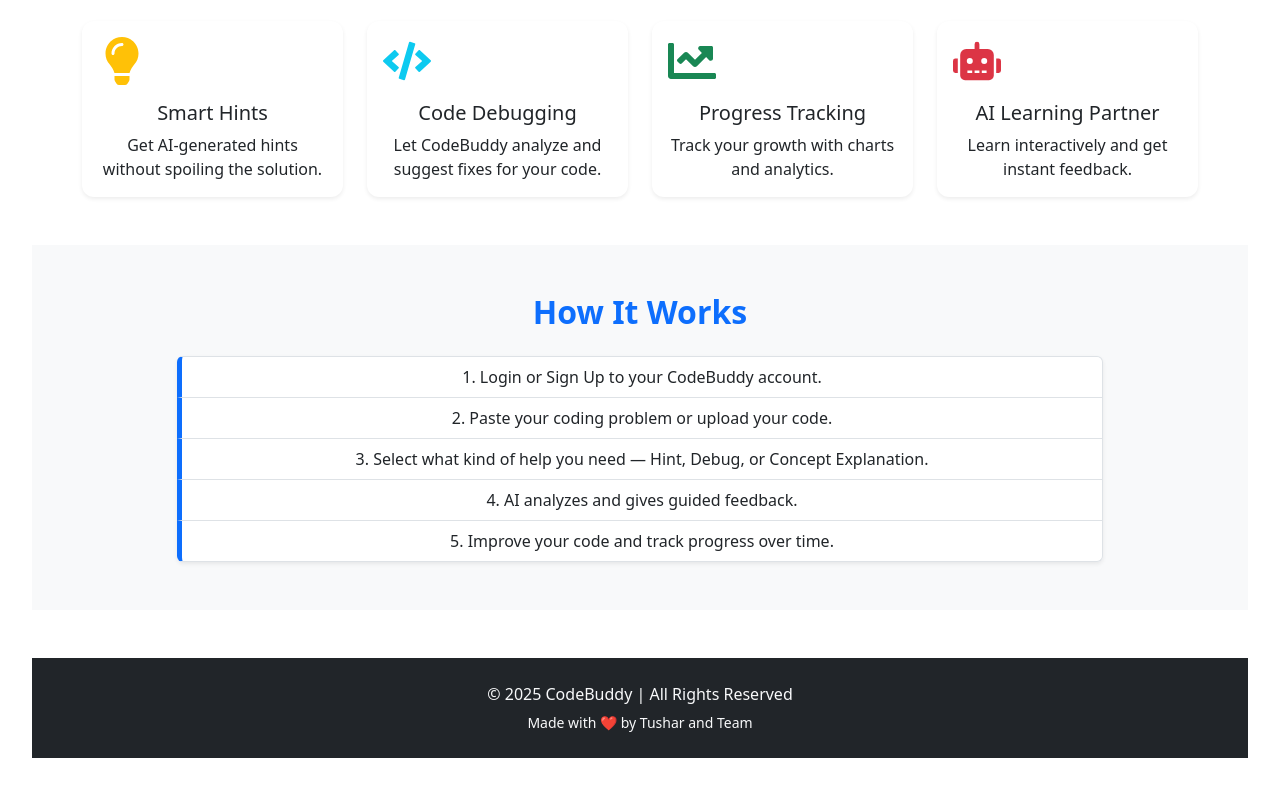
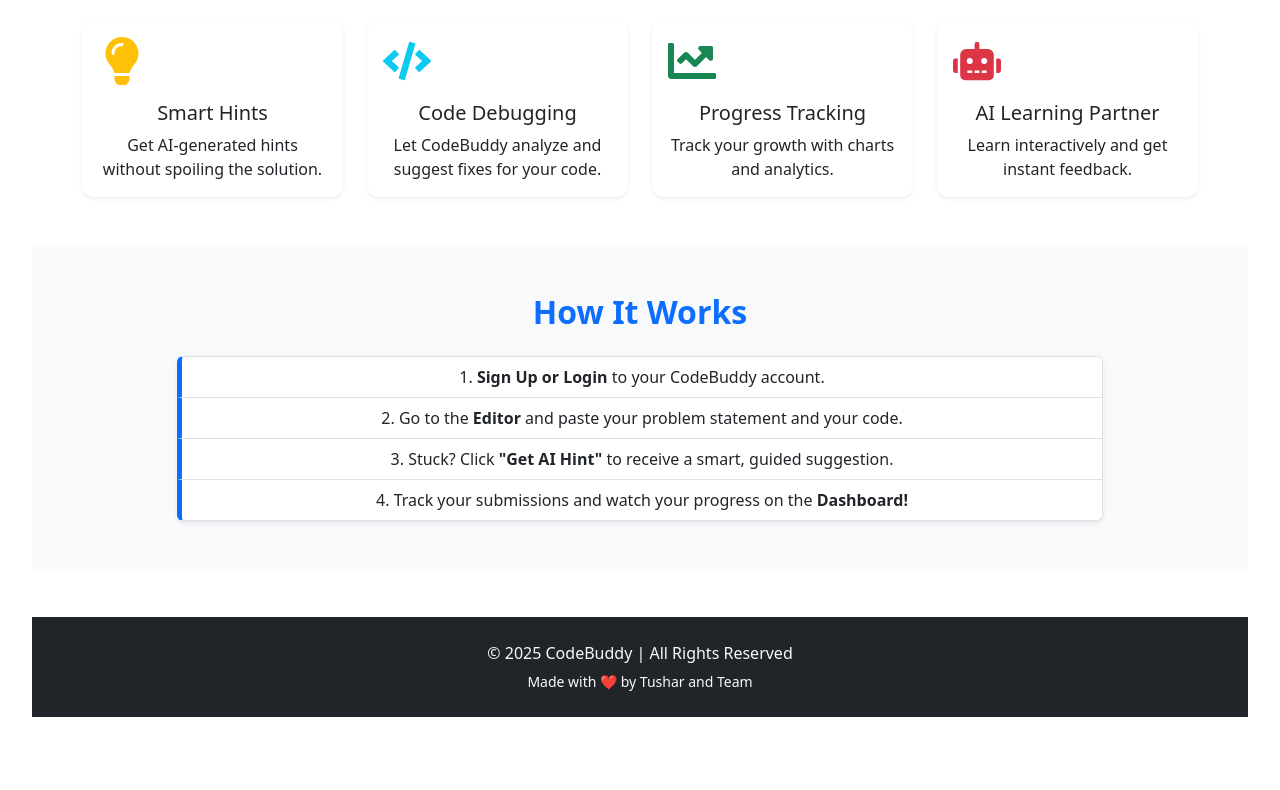
Before and after one commit to TusharG27x/codebuddy-frontend, a React (Vite) app: page / in a window 1280 px wide. Shown: the part 977-1767 px from the top of the page. After the commit the page ends 1726 px from the top, so only its background shows below. Built offline with nearby package versions, Linux system fonts and the light colour scheme; no server answers.

Commit message:
Final presentation cleanup: Update Editor, Home, and site title

```diff
--- a/src/pages/EditorPage.jsx
+++ b/src/pages/EditorPage.jsx
@@ -223,7 +223,7 @@
                 />
               </div>
 
-              <Form.Group className="mt-3">
+              {/* <Form.Group className="mt-3">
                 <Form.Label className="fw-semibold">🧪 Custom Input</Form.Label>
                 <Form.Control
                   as="textarea"
@@ -232,7 +232,7 @@
                   value={testInput}
                   onChange={(e) => setTestInput(e.target.value)}
                 />
-              </Form.Group>
+              </Form.Group> */}
 
               <div className="d-flex justify-content-between align-items-center mt-3">
                 <small className="text-muted">
@@ -247,14 +247,14 @@
                   >
                     🧹 Reset
                   </Button>
-                  <Button
+                  {/* <Button
                     variant="secondary"
                     size="sm"
                     className="me-2"
                     onClick={handleRun}
                   >
                     ▶ Run
-                  </Button>
+                  </Button> */}
                 </div>
               </div>
 
--- a/src/pages/Home.jsx
+++ b/src/pages/Home.jsx
@@ -132,20 +132,19 @@
             <Col md={10}>
               <ol className="list-group list-group-numbered shadow-sm">
                 <li className="list-group-item">
-                  Login or Sign Up to your CodeBuddy account.
+                  <strong>Sign Up or Login</strong> to your CodeBuddy account.
                 </li>
                 <li className="list-group-item">
-                  Paste your coding problem or upload your code.
+                  Go to the <strong>Editor</strong> and paste your problem
+                  statement and your code.
                 </li>
                 <li className="list-group-item">
-                  Select what kind of help you need — Hint, Debug, or Concept
-                  Explanation.
+                  Stuck? Click <strong>"Get AI Hint"</strong> to receive a
+                  smart, guided suggestion.
                 </li>
                 <li className="list-group-item">
-                  AI analyzes and gives guided feedback.
-                </li>
-                <li className="list-group-item">
-                  Improve your code and track progress over time.
+                  Track your submissions and watch your progress on the{" "}
+                  <strong>Dashboard!</strong>
                 </li>
               </ol>
             </Col>
```
